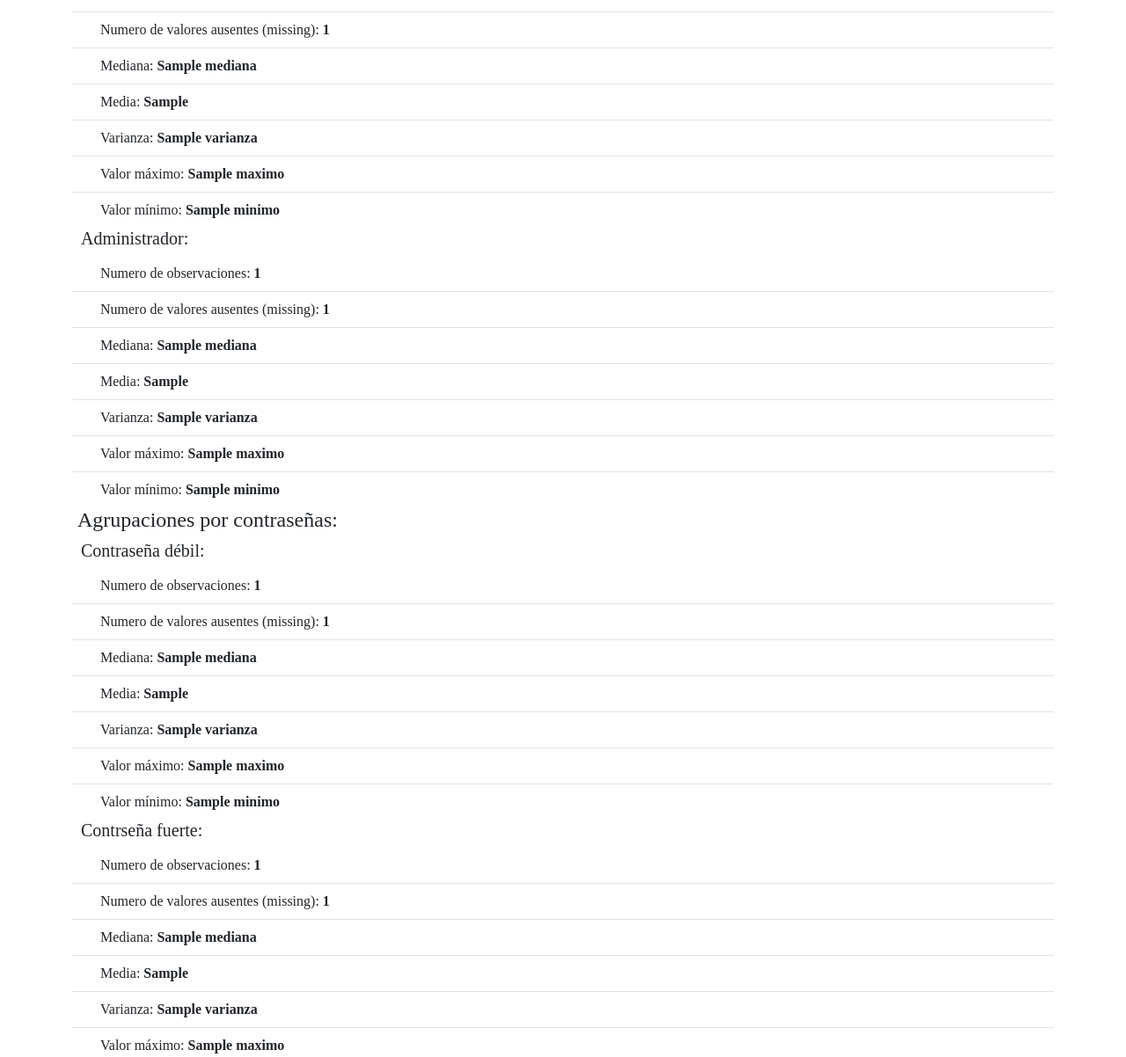
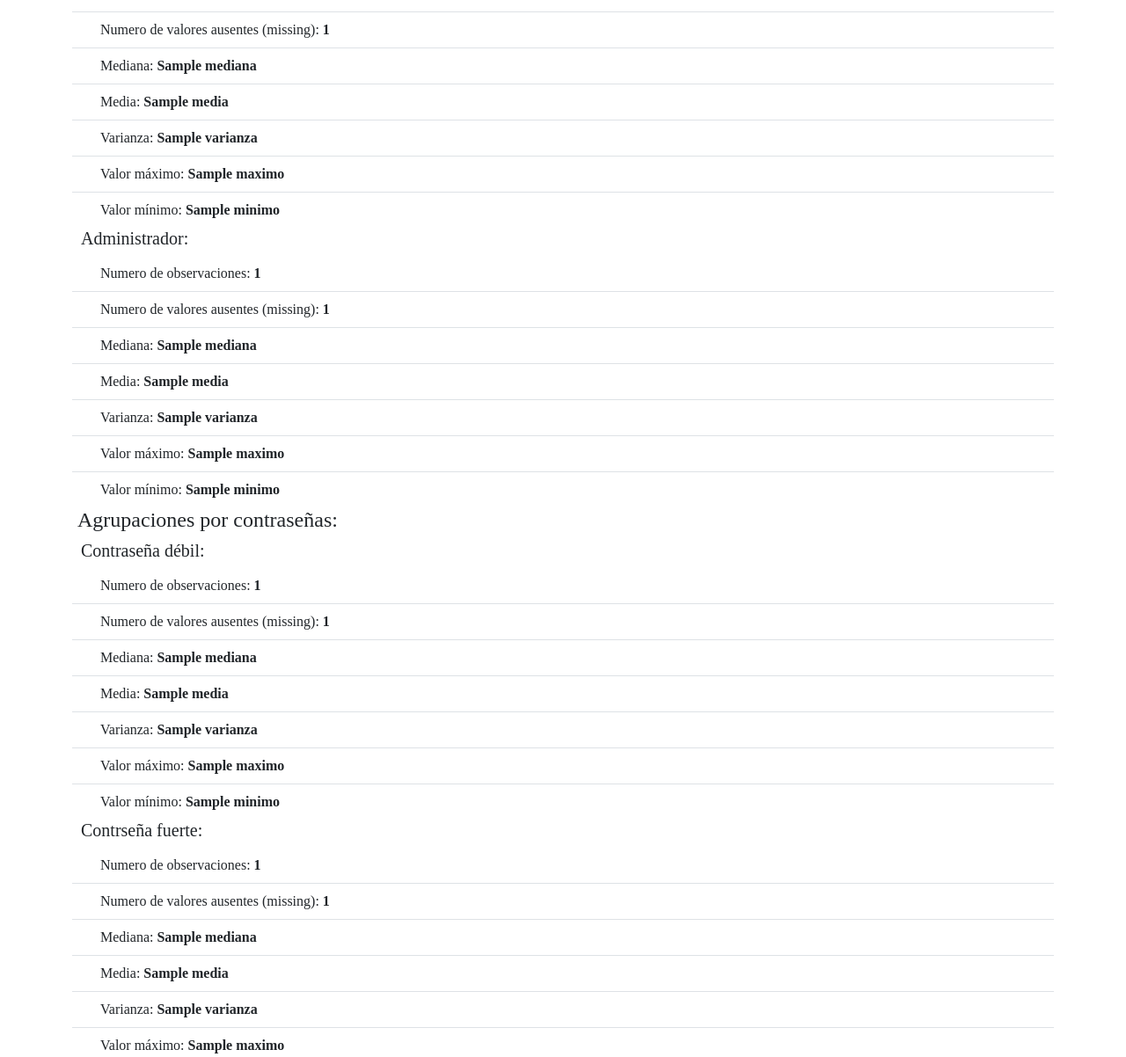
Before and after one commit to nachoalv/gicib_SI_practica1_sistemaETL, a Flask app: template templates/ej3.html in a window 1280 px wide. Shown: the part 315-1517 px from the top of the page at 88% size. Run offline with Flask 3, Linux system fonts and the light colour scheme; the template is opened without the code that fills it: most values are stand-ins (such as "Sample title", 1, 10 or a date in 2020).

Commit message:
media fix
Co-Authored-By: nachoalv <126870361+nachoalv@users.noreply.github.com>

```diff
--- a/templates/ej3.html
+++ b/templates/ej3.html
@@ -12,7 +12,7 @@
             <li class="list-group-item">&emsp;Numero de observaciones: <b>{{ info_user['num_observaciones'] }}</b> </li>
             <li class="list-group-item">&emsp;Numero de valores ausentes (missing): <b>{{ info_user['num_valores_ausentes'] }}</b></li>
             <li class="list-group-item">&emsp;Mediana: <b>{{ info_user['mediana'] }}</b></li>
-            <li class="list-group-item">&emsp;Media: <b>{{ info_user['ia'] }}</b></li>
+            <li class="list-group-item">&emsp;Media: <b>{{ info_user['media'] }}</b></li>
             <li class="list-group-item">&emsp;Varianza: <b>{{ info_user['varianza'] }}</b></li>
             <li class="list-group-item">&emsp;Valor máximo: <b>{{ info_user['maximo'] }}</b></li>
             <li class="list-group-item">&emsp;Valor mínimo: <b>{{ info_user['minimo'] }}</b></li>
@@ -22,7 +22,7 @@
             <li class="list-group-item">&emsp;Numero de observaciones: <b>{{ info_admin['num_observaciones'] }}</b> </li>
             <li class="list-group-item">&emsp;Numero de valores ausentes (missing): <b>{{ info_admin['num_valores_ausentes'] }}</b></li>
             <li class="list-group-item">&emsp;Mediana: <b>{{ info_admin['mediana'] }}</b></li>
-            <li class="list-group-item">&emsp;Media: <b>{{ info_admin['ia'] }}</b></li>
+            <li class="list-group-item">&emsp;Media: <b>{{ info_admin['media'] }}</b></li>
             <li class="list-group-item">&emsp;Varianza: <b>{{ info_admin['varianza'] }}</b></li>
             <li class="list-group-item">&emsp;Valor máximo: <b>{{ info_admin['maximo'] }}</b></li>
             <li class="list-group-item">&emsp;Valor mínimo: <b>{{ info_admin['minimo'] }}</b></li>
@@ -33,7 +33,7 @@
             <li class="list-group-item">&emsp;Numero de observaciones: <b>{{ info_debil['num_observaciones'] }}</b> </li>
             <li class="list-group-item">&emsp;Numero de valores ausentes (missing): <b>{{ info_debil['num_valores_ausentes'] }}</b></li>
             <li class="list-group-item">&emsp;Mediana: <b>{{ info_debil['mediana'] }}</b></li>
-            <li class="list-group-item">&emsp;Media: <b>{{ info_debil['ia'] }}</b></li>
+            <li class="list-group-item">&emsp;Media: <b>{{ info_debil['media'] }}</b></li>
             <li class="list-group-item">&emsp;Varianza: <b>{{ info_debil['varianza'] }}</b></li>
             <li class="list-group-item">&emsp;Valor máximo: <b>{{ info_debil['maximo'] }}</b></li>
             <li class="list-group-item">&emsp;Valor mínimo: <b>{{ info_debil['minimo'] }}</b></li>
@@ -43,7 +43,7 @@
             <li class="list-group-item">&emsp;Numero de observaciones: <b>{{ info_fuerte['num_observaciones'] }}</b> </li>
             <li class="list-group-item">&emsp;Numero de valores ausentes (missing): <b>{{ info_fuerte['num_valores_ausentes'] }}</b></li>
             <li class="list-group-item">&emsp;Mediana: <b>{{ info_fuerte['mediana'] }}</b></li>
-            <li class="list-group-item">&emsp;Media: <b>{{ info_fuerte['ia'] }}</b></li>
+            <li class="list-group-item">&emsp;Media: <b>{{ info_fuerte['media'] }}</b></li>
             <li class="list-group-item">&emsp;Varianza: <b>{{ info_fuerte['varianza'] }}</b></li>
             <li class="list-group-item">&emsp;Valor máximo: <b>{{ info_fuerte['maximo'] }}</b></li>
             <li class="list-group-item">&emsp;Valor mínimo: <b>{{ info_fuerte['minimo'] }}</b></li>
```
